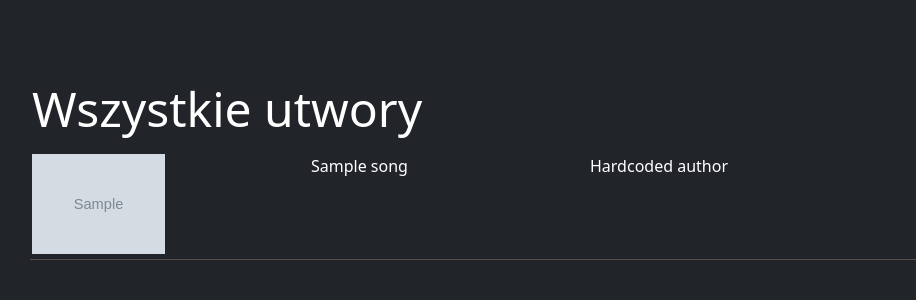
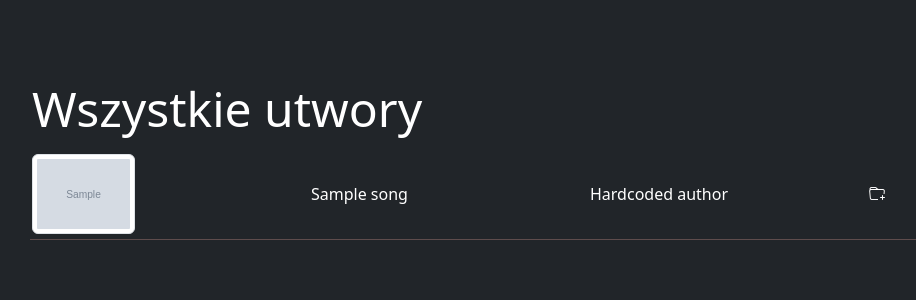
Before and after one commit to rapt8r/songify-project, a Django app: template templates/main/all_songs_page.html in a window 1280 px wide. Shown: the top 300 px of the page, without its empty margins (50-966 px from the left). Run offline with Django 4.2, Linux system fonts and the light colour scheme; the template is opened without the code that fills it: most values are stand-ins (such as "Sample title", 1, 10 or a date in 2020); grey boxes marked "Sample" are stand-in pictures; parts of the project's set-up code (start-up, migrations or seed data) failed here and were passed over; some libraries are stand-ins or nearby versions.

Commit message:
better list view

```diff
--- a/static/main/css/custom.css
+++ b/static/main/css/custom.css
@@ -48,7 +48,7 @@ song_page
 all songs
  */
 .class_list .row img {
-  max-height: 100px;
+  max-height: 5rem;
   width: auto;
 }
 .row.row_list::after {
--- a/templates/main/all_songs_page.html
+++ b/templates/main/all_songs_page.html
@@ -7,7 +7,7 @@
 
 {% block page_content %}
 
-    <div class="container container-fluid class_list" style="margin-top: 80px">
+    <div class="container class_list" style="margin-top: 80px">
         <p class="display-5">Wszystkie utwory</p>
 
         <div class="row">
@@ -15,16 +15,17 @@
 
 
                 <div class="row row_list">
-                    <div class="col-lg-3 col-md-12">
-                        <img src="{{ song.cover_image.url }}">
+                    <div class="col-sm-3">
+                        <img src="{{ song.cover_image.url }}" class="img-fluid img-thumbnail">
                     </div>
-                    <div class="col-lg-3 col-md-12">
-                        <p>{{ song.title }}</p>
+                    <div class="col-sm-3 d-flex align-items-center">
+                        <a>{{ song.title }}</a>
                     </div>
-                    <div class="col-lg-3 col-md-12">
+                    <div class="col-sm-3 d-flex align-items-center">
                         <a>Hardcoded author</a>
                     </div>
-                    <div class="col-lg-3 col-md-12">
+                    <div class="col-sm-3 d-flex align-items-center">
+                        <i class="bi bi-folder-plus"></i>
                     </div>
                 </div>
 
```
Also changed, not shown: main/views.py (+24 -7 lines).
